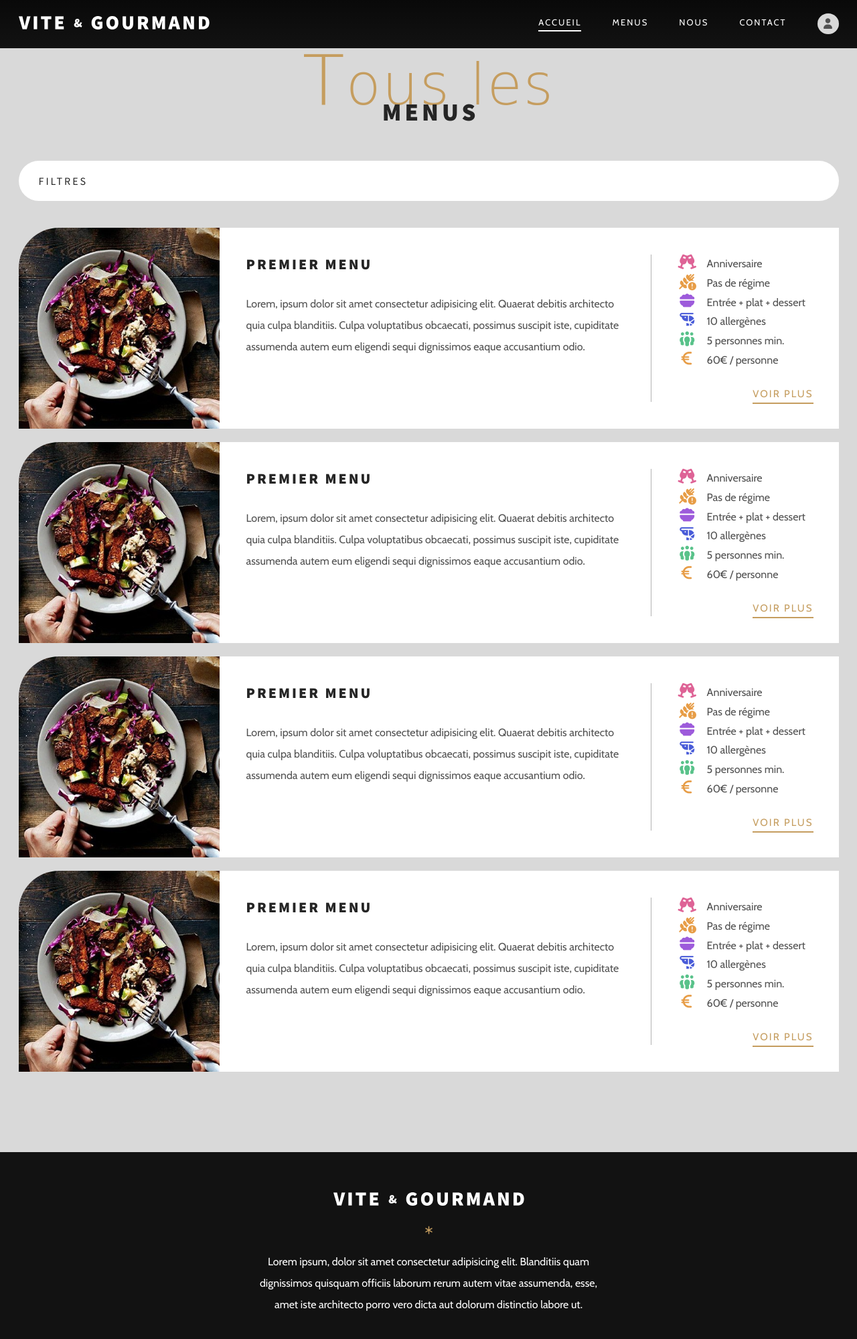
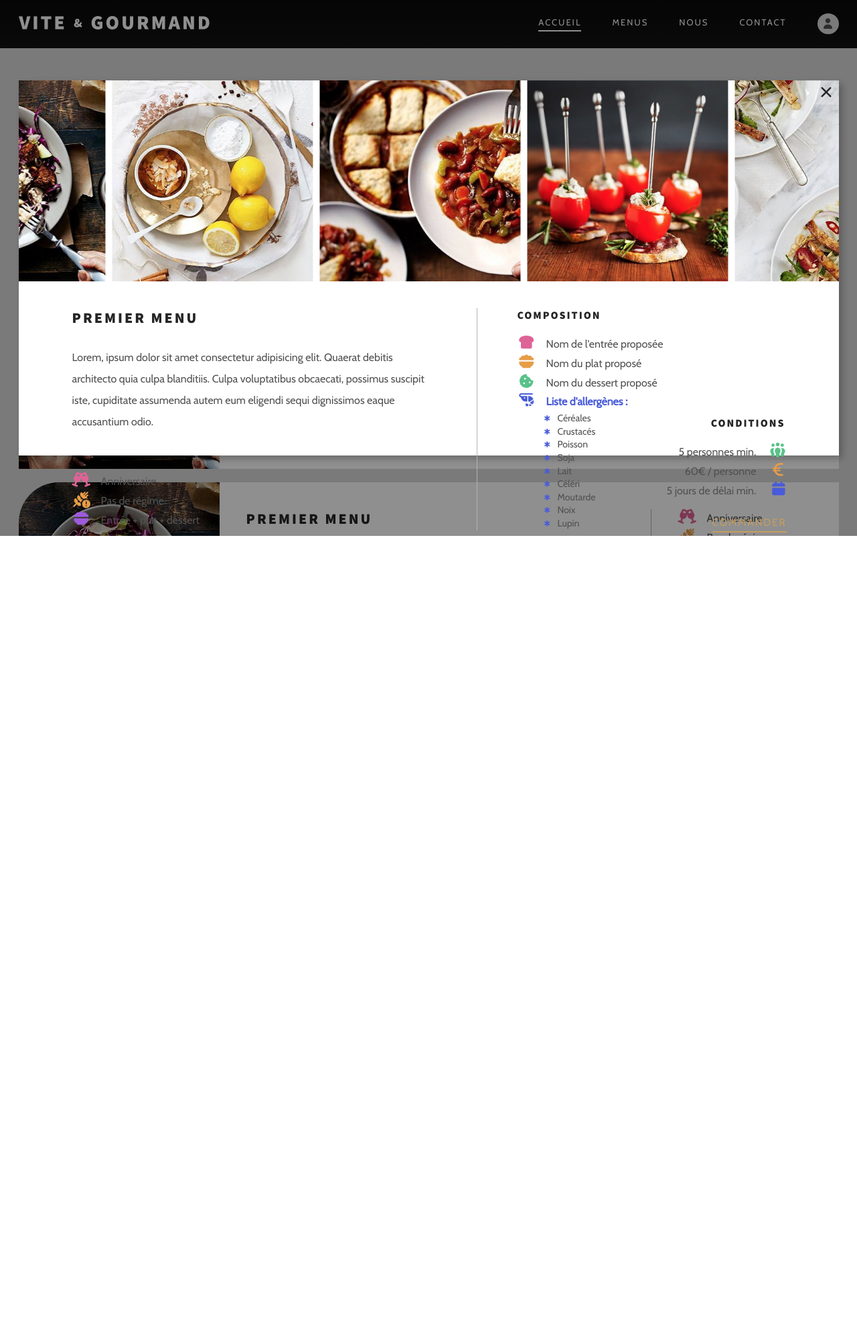
Before and after one commit to mig-arteaga/vite-et-gourmand, a PHP site: page /menus.php in a window 1280 px wide. Shown: the top 1999 px of the page at 67% size. After the commit the page ends 800 px from the top, so only its background shows below. Run offline with PHP 8.4, Linux system fonts and the light colour scheme; some web fonts are replaced.

Commit message:
Ajout detail-menu.php et styles

```diff
--- /dev/null
+++ b/assets/detail-menu.php
@@ -0,0 +1,97 @@
+<!-- Detailed menu -->
+ <div class="detail-bg">
+    <div class="detail-menu container">
+        <div class="close-btn">
+            <i class="fa-solid fa-xmark"></i>
+        </div>
+        <div class="menu-slide">
+            <img src="images/menu-1-1.jpg" alt="" class="menu-slide-image">
+            <img src="images/menu-1-2.jpg" alt="" class="menu-slide-image">
+            <img src="images/menu-1-3.jpg" alt="" class="menu-slide-image">
+            <img src="images/menu-1-4.jpg" alt="" class="menu-slide-image">
+            <img src="images/menu-1-5.jpg" alt="" class="menu-slide-image">
+            <img src="images/menu-1-1.jpg" alt="" class="menu-slide-image">
+            <img src="images/menu-1-2.jpg" alt="" class="menu-slide-image">
+            <img src="images/menu-1-3.jpg" alt="" class="menu-slide-image">
+            <img src="images/menu-1-4.jpg" alt="" class="menu-slide-image">
+            <img src="images/menu-1-5.jpg" alt="" class="menu-slide-image">
+        </div>
+        <div class="detail-menu-grid">
+            <div class="detail-menu-info">
+                <div>
+                    <h3>Premier menu</h3>
+                    <p>Lorem, ipsum dolor sit amet consectetur adipisicing elit. Quaerat debitis architecto quia culpa blanditiis. Culpa voluptatibus obcaecati, possimus suscipit iste, cupiditate assumenda autem eum eligendi sequi dignissimos eaque accusantium odio.</p>
+                </div>
+                <div>
+                    <ul class="menu-list">
+                        <li class="menu-list-item">
+                            <i class="fa-solid fa-champagne-glasses color-1"></i>
+                            Anniversaire
+                        </li>
+                        <li class="menu-list-item">
+                            <i class="fa-solid fa-wheat-awn-circle-exclamation color-2"></i>
+                            Pas de régime
+                        </li>
+                        <li class="menu-list-item">
+                            <i class="fa-solid fa-bowl-food color-3"></i>
+                            Entrée + plat + dessert
+                        </li>
+                    </ul>
+                </div>
+            </div>
+            <div class="menu-separator"></div>
+            <div class="detail-menu-plus">
+                <div class="menu-composition">
+                    <h4>Composition</h4>
+                    <ul class="menu-list">
+                        <li class="menu-list-item">
+                            <i class="fa-solid fa-bread-slice color-1"></i>
+                            Nom de l'entrée proposée
+                        </li>
+                        <li class="menu-list-item">
+                            <i class="fa-solid fa-bowl-food color-2"></i>
+                            Nom du plat proposé
+                        </li>
+                        <li class="menu-list-item">
+                            <i class="fa-solid fa-cookie-bite color-5"></i>
+                            Nom du dessert proposé
+                        </li>
+                        <li class="menu-list-item">
+                            <i class="fa-solid fa-shrimp color-4"></i>
+                            <strong class="blue">Liste d'allergènes :</strong>
+                            <ul class="sub-list">
+                                <li class="sub-list-item">Céréales</li>
+                                <li class="sub-list-item">Crustacés</li>
+                                <li class="sub-list-item">Poisson</li>
+                                <li class="sub-list-item">Soja</li>
+                                <li class="sub-list-item">Lait</li>
+                                <li class="sub-list-item">Céléri</li>
+                                <li class="sub-list-item">Moutarde</li>
+                                <li class="sub-list-item">Noix</li>
+                                <li class="sub-list-item">Lupin</li>
+                            </ul>
+                        </li>
+                    </ul>
+                </div>
+                <div class="menu-conditions">
+                    <h4>Conditions</h4>
+                    <ul class="menu-list r-side-list">
+                        <li class="menu-list-item">
+                            5 personnes min.
+                            <i class="fa-solid fa-people-group color-5"></i>
+                        </li>
+                        <li class="menu-list-item">
+                            60€ / personne
+                            <i class="fa-solid fa-euro-sign color-2"></i>
+                        </li>
+                        <li class="menu-list-item">
+                            5 jours de délai min.
+                            <i class="fa-solid fa-calendar color-4"></i>
+                        </li>
+                    </ul>
+                    <a href="#" class="btn body-btn btn-underline">Commander</a>
+                </div>
+            </div>
+        </div>
+    </div>
+</div>
--- a/assets/menu.php
+++ b/assets/menu.php
@@ -1,6 +1,6 @@
 <!-- Menu -->
 <div class="menu">
-    <img src="images/menu1-1.jpg" alt="" class="menu-img">
+    <img src="images/menu-1-1.jpg" alt="" class="menu-img">
     <div class="menu-grid">
         <div class="menu-info">
             <h3>Premier menu</h3>
--- a/css/animation.css
+++ b/css/animation.css
@@ -64,7 +64,7 @@
     }
 }
 
-@keyframes slideShow {
+@keyframes slideShowNous {
     from {
         transform: translateX(0);
     }
@@ -73,3 +73,13 @@
         transform: translateX(-294rem);
     }
 }
+
+@keyframes slideShowMenu {
+    from {
+        transform: translateX(0);
+    }
+
+    to {
+        transform: translateX(-155rem);
+    }
+}
--- a/css/body.css
+++ b/css/body.css
@@ -130,7 +130,7 @@ h4 {
     color: var(--main-font-color-dark);
     text-transform: uppercase;
     font-weight: 100;
-    letter-spacing: 3px;
+    letter-spacing: 2px;
     margin-bottom: 2rem;
     text-align: left;
 }
@@ -188,21 +188,3 @@ h4 {
     grid-auto-flow: column;
     gap: 2rem;
 }
-
-/* Filters */
-
-.filters {
-    width: 100%;
-    height: 6rem;
-    border-radius: 3rem;
-    background-color: #FFFFFF;
-    margin-bottom: 4rem;
-    display: flex;
-    justify-content: space-between;
-    align-items: center;
-    padding: 3rem;
-}
-
-.filters h4 {
-    margin-bottom: 0;
-}
--- /dev/null
+++ b/css/detail-menu.css
@@ -0,0 +1,138 @@
+/* Detail menu */
+
+.detail-bg{
+    position: fixed;
+    inset: 0;
+    height: 100%;
+    width: 100%;
+    background-color: #00000040;
+    display: flex;
+    align-items: center;
+    z-index: 1000;
+}
+
+/* .detail-bg * {
+    border: solid 1px red;
+} */
+
+.detail-menu {
+    height: 70vh;
+    background-color: #FFFFFF;
+    position: relative;
+    padding: 34rem 8rem 4rem 8rem;
+    box-shadow: .5rem .5rem 1rem #00000040;
+}
+
+.close-btn {
+    background-color: #FFFFFF40;
+    color: var(--main-font-color-dark);
+    padding: .6rem;
+    position: absolute;
+    top: 0;
+    right: 0;
+    font-size: 2rem;
+    z-index: 10000;
+    cursor: pointer;
+}
+
+.detail-menu h4 {
+    font-weight: 700;
+}
+
+.menu-slide {
+    position: absolute;
+    top: 0;
+    left: 0;
+    width: 100%;
+    display: flex;
+    overflow: hidden;
+    gap: 1rem;
+    z-index: 250;
+    margin-bottom: 4rem;
+}
+
+.menu-slide-image {
+    width: 30rem;
+    height: 30rem;
+    object-fit: cover;
+    flex-shrink: 0;
+    animation: slideShowMenu 60s linear infinite;
+}
+
+.detail-menu-grid {
+    display: grid;
+    grid-template-columns: 1fr 0.1rem 40rem;
+    gap: 6rem;
+    height: 100%;
+}
+
+.detail-menu-info {
+    display: flex;
+    flex-direction: column;
+    justify-content: space-between;
+}
+
+.detail-menu-plus {
+    position: relative;
+}
+
+.menu-plus a {
+    position: absolute;
+    bottom: 0;
+    right: 0;
+}
+
+.menu-list-item {
+    line-height: 1.8;
+}
+
+.menu-list-item i {
+    font-size: 2.2rem;
+    margin-right: 1.2rem;
+}
+
+.menu-conditions {
+    position: absolute;
+    bottom: 0;
+    right: 0;
+}
+
+.menu-conditions,
+.menu-conditions * {
+    text-align: right;
+}
+
+.r-side-list {
+    margin-bottom: 2rem;
+}
+
+.r-side-list i {
+    margin-left: 1.2rem;
+    margin-right: 0;
+}
+
+.blue {
+    color: var(--color-4);
+}
+
+.sub-list {
+    padding-left: 4rem;
+}
+
+.sub-list li {
+    position: relative;
+    padding-left: 2rem;
+    font-size: 1.4rem;
+    line-height: 1.4;
+}
+
+.sub-list li::before {
+    content: "\2a";
+    /* font-family: "Font Awesome 7"; */
+    font-weight: 900;
+    font-size: 2rem;
+    position: absolute;
+    left: 0;
+    top: 0;
+    color: var(--color-4);
+}
--- a/css/header.css
+++ b/css/header.css
@@ -6,7 +6,7 @@ header {
     top: 0;
     left: 0;
     background-image: linear-gradient(to bottom, rgba(0,0,0,.5), transparent);
-    z-index: 1;
+    z-index: 100;
 }
 
 .header-1 {
--- /dev/null
+++ b/css/menus.css
@@ -0,0 +1,17 @@
+/* Filters */
+
+.filters {
+    width: 100%;
+    height: 6rem;
+    border-radius: 3rem;
+    background-color: #FFFFFF;
+    margin-bottom: 4rem;
+    display: flex;
+    justify-content: space-between;
+    align-items: center;
+    padding: 3rem;
+}
+
+.filters h4 {
+    margin-bottom: 0;
+}
--- a/css/nous.css
+++ b/css/nous.css
@@ -12,10 +12,10 @@
     margin-bottom: 4rem;
 }
 
-.slide-image {
+.team-slide-image {
     width: 40rem;
     height: 40rem;
     object-fit: cover;
     flex-shrink: 0;
-    animation: slideShow 60s linear infinite;
+    animation: slideShowNous 60s linear infinite;
 }
--- a/css/style.css
+++ b/css/style.css
@@ -4,9 +4,11 @@
 @import url('button.css');
 @import url('header.css');
 @import url('body.css');
+@import url('review.css');
 @import url('footer.css');
+@import url('menus.css');
 @import url('menu.css');
-@import url('review.css');
+@import url('detail-menu.css');
 @import url('animation.css');
 @import url('nous.css');
 @import url('contact.css');
--- a/menus.php
+++ b/menus.php
@@ -18,8 +18,7 @@
     ?>
 
     <!-- Menu section -->
-    <section class="menu-section">
-        <!-- <img src="images/hero.jpg" alt="" class="parallax"> -->
+    <section class="menu-section first-section">
         <div class="container">
             <h2 class="sub-headline">
                 <span class="first-letter">T</span>ous les
@@ -37,6 +36,13 @@
                 require "assets/menu.php";
                 require "assets/menu.php";
             ?>
+
+            <!-- Detailed menu -->
+            <div class="detail-bg">
+                <?php
+                    require "assets/detail-menu.php";
+                ?>
+            </div>
         </div>
     </section>
 
```
Also changed, not shown: nous.php (+14 -14 lines), images/menu-1-1.jpg (renamed from images/menu1-1.jpg), images/menu-1-2.jpg (added), images/menu-1-3.jpg (added), images/menu-1-4.jpg (added), images/menu-1-5.jpg (added).
